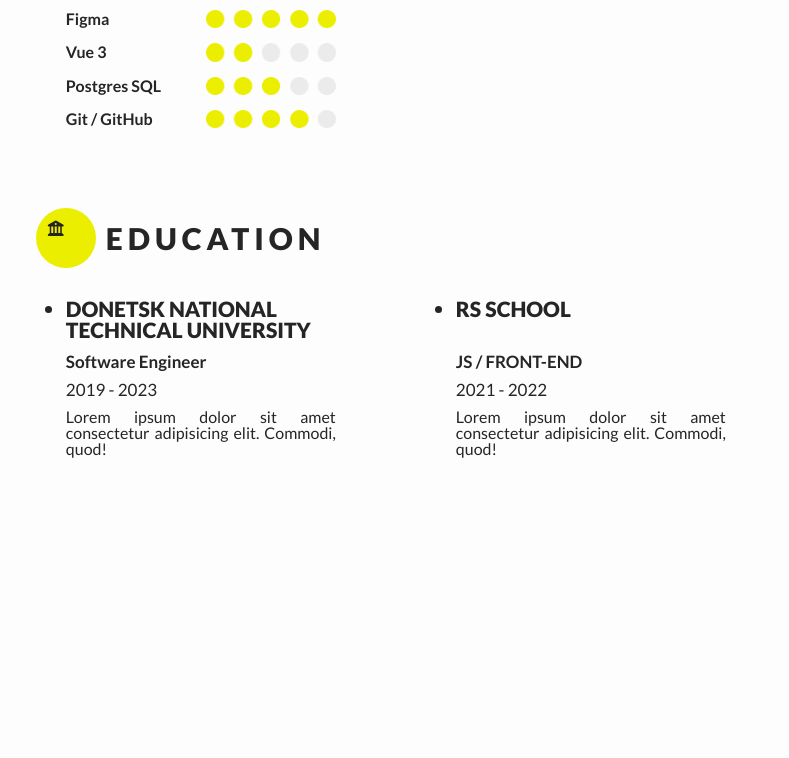
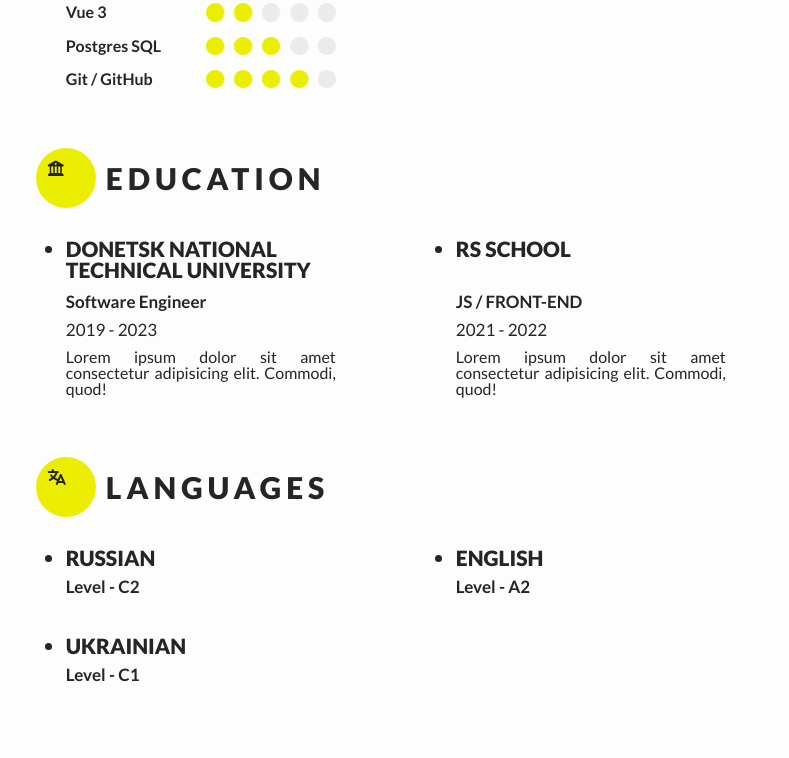
Before and after one commit to nick-levshin/rsschool-cv, a plain HTML site: page index.html in a window 1280 px wide. Shown: the part 1184-1942 px from the top of the page, 242-1031 px from the left. Drawn offline with Linux system fonts and the light colour scheme; files that its build step writes are made by us from their sources.

Commit message:
feat: add languages section

```diff
--- a/css/style.css
+++ b/css/style.css
@@ -179,7 +179,7 @@ body {
 }
 
 .code {
-  margin-top: 80px;
+  margin-top: 60px;
 }
 
 .code > pre {
@@ -191,7 +191,7 @@ body {
 }
 
 .skills {
-  margin-top: 80px;
+  margin-top: 60px;
 }
 
 .skills__list {
@@ -235,7 +235,7 @@ body {
 }
 
 .education {
-  margin-top: 80px;
+  margin-top: 60px;
 }
 
 .education__list {
@@ -277,3 +277,20 @@ body {
   margin-top: 11px;
   text-align: justify;
 }
+
+.languages {
+  margin-top: 60px;
+}
+
+.languages > ul {
+  flex-wrap: wrap;
+}
+
+.languages > ul > li {
+  margin-right: 120px;
+  margin-bottom: 40px;
+}
+
+.languages > ul > li > h3 {
+  min-height: auto;
+}
--- a/index.html
+++ b/index.html
@@ -314,6 +314,27 @@
             </li>
           </ul>
         </section>
+
+        <section class="languages">
+          <div class="title">
+            <i class="fas fa-language icon"></i>
+            <h2 class="section__title experience__title">Languages</h2>
+          </div>
+          <ul class="education__list">
+            <li class="education__list-item">
+              <h3 class="education__list-title">Russian</h3>
+              <p class="education__list-subtitle">Level - C2</p>
+            </li>
+            <li class="education__list-item">
+              <h3 class="education__list-title">English</h3>
+              <p class="education__list-subtitle">Level - A2</p>
+            </li>
+            <li class="education__list-item">
+              <h3 class="education__list-title">Ukrainian</h3>
+              <p class="education__list-subtitle">Level - C1</p>
+            </li>
+          </ul>
+        </section>
       </div>
     </div>
     <script src="./js/fontawesome.min.js"></script>
```
